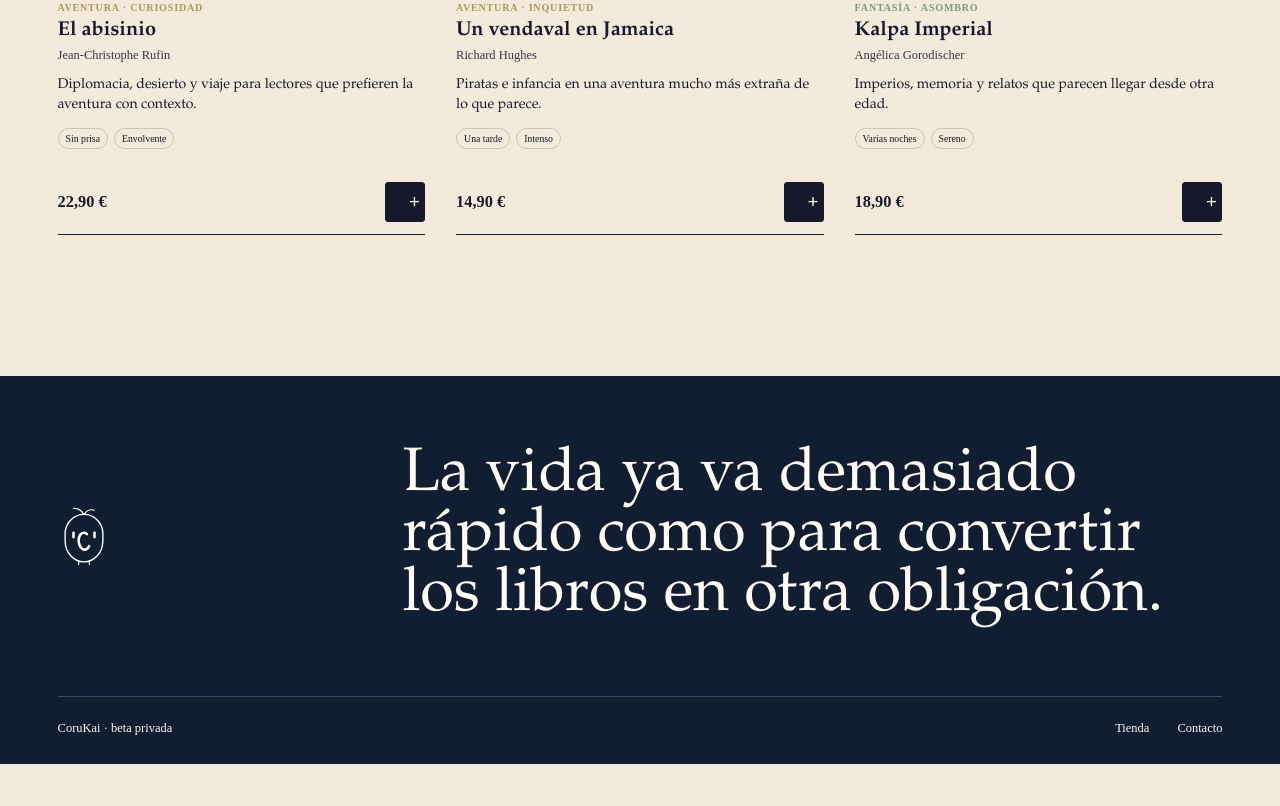
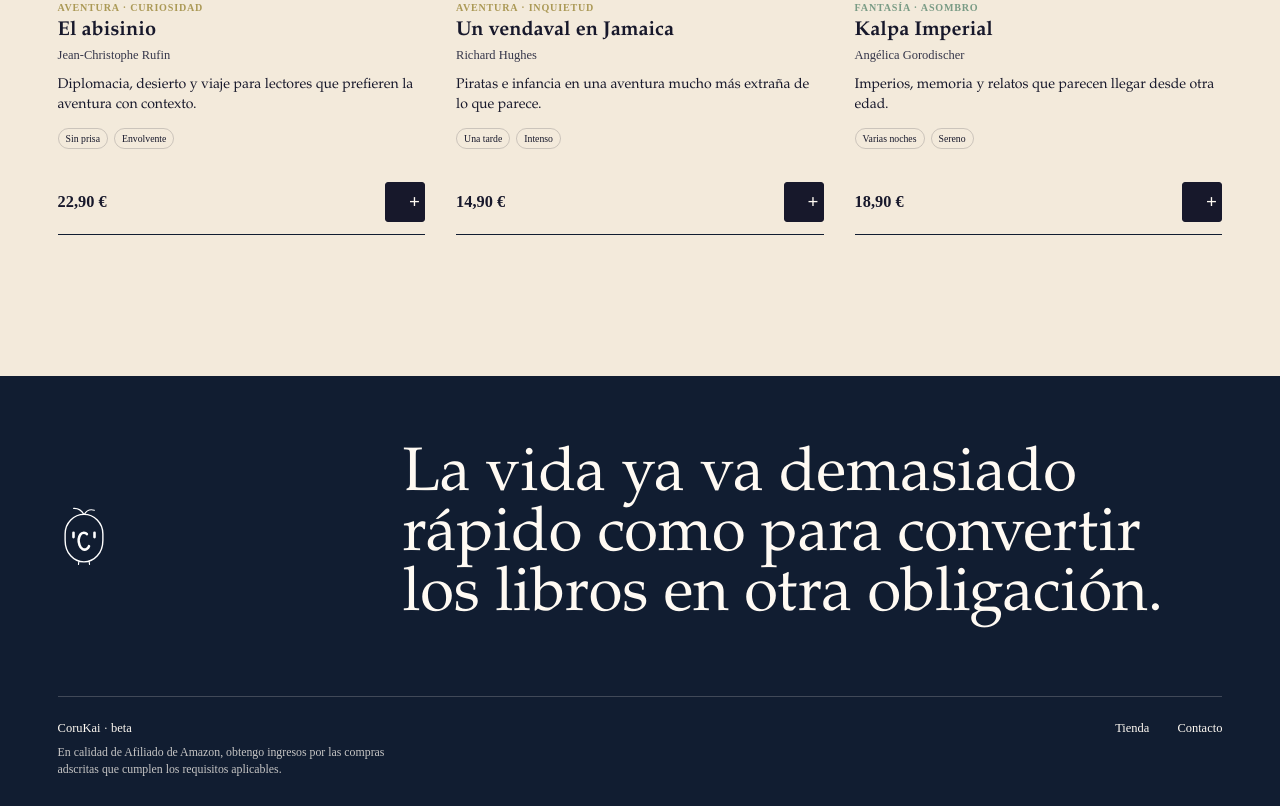
Before and after one commit to CorukaiLab/Corukai, a Next.js app: page /libros/rosa-tibet in a window 1280 px wide. Shown: the part 3242-4048 px from the top of the page. Before the commit the page ends 4006 px from the top, so only its background shows below. Built offline with nearby package versions, Linux system fonts and the light colour scheme; no server answers.

Commit message:
Prepare Amazon affiliate tracking and disclosure

```diff
--- a/src/app/globals.css
+++ b/src/app/globals.css
@@ -1324,6 +1324,29 @@ img {
   margin: 0;
 }
 
+.affiliate-disclosure {
+  max-width: 62ch;
+  margin-top: 0.45rem !important;
+  font-size: 0.74rem;
+  line-height: 1.45;
+  opacity: 0.76;
+}
+
+.affiliate-action {
+  display: inline-flex;
+  flex-direction: column;
+  align-items: flex-start;
+  gap: 0.35rem;
+}
+
+.affiliate-action small {
+  color: var(--muted);
+  font-size: 0.7rem;
+  font-weight: 700;
+  letter-spacing: 0.04em;
+  text-transform: uppercase;
+}
+
 .footer-meta nav {
   display: flex;
   gap: 28px;
--- a/src/app/libros/[slug]/page.tsx
+++ b/src/app/libros/[slug]/page.tsx
@@ -2,6 +2,7 @@ import type { Metadata } from "next";
 import Image from "next/image";
 import Link from "next/link";
 import { notFound } from "next/navigation";
+import { AffiliateLink } from "@/components/affiliate-link";
 import { AddToCartButton } from "@/components/cart/add-to-cart-button";
 import { ProductCard } from "@/components/product-card";
 import { formatPrice, getProduct, PRODUCTS } from "@/lib/catalog";
@@ -92,6 +93,17 @@ export default async function ProductPage({
             <span>{product.format} · precio beta</span>
           </div>
           <AddToCartButton slug={product.slug} />
+          {product.affiliateUrl && (
+            <AffiliateLink
+              className="button button--ink"
+              href={product.affiliateUrl}
+              slug={product.slug}
+              genre={product.genre}
+              placement="ficha"
+            >
+              Ver disponibilidad en Amazon <span aria-hidden="true">↗</span>
+            </AffiliateLink>
+          )}
           <p className="purchase-note">
             La cesta ya funciona. El cobro se activará al conectar la cuenta comercial de Stripe.
           </p>
--- /dev/null
+++ b/src/components/affiliate-link.tsx
@@ -0,0 +1,45 @@
+"use client";
+
+import { track } from "@vercel/analytics";
+import type { ReactNode } from "react";
+
+interface AffiliateLinkProps {
+  href: string;
+  slug: string;
+  genre: string;
+  placement: "ficha" | "catalogo" | "home" | "cesta";
+  className?: string;
+  children: ReactNode;
+}
+
+export function AffiliateLink({
+  href,
+  slug,
+  genre,
+  placement,
+  className,
+  children,
+}: AffiliateLinkProps) {
+  function handleClick() {
+    track("affiliate_click", {
+      product: slug,
+      genre,
+      placement,
+      merchant: "amazon-es",
+    });
+  }
+
+  return (
+    <span className="affiliate-action">
+      <a
+        className={className}
+        href={href}
+        rel="sponsored nofollow"
+        onClick={handleClick}
+      >
+        {children}
+      </a>
+      <small>Enlace pagado</small>
+    </span>
+  );
+}
--- a/src/components/site-footer.tsx
+++ b/src/components/site-footer.tsx
@@ -14,7 +14,13 @@ export function SiteFooter() {
         <p>La vida ya va demasiado rápido como para convertir los libros en otra obligación.</p>
       </div>
       <div className="footer-meta">
-        <p>CoruKai · beta privada</p>
+        <div>
+          <p>CoruKai · beta</p>
+          <p className="affiliate-disclosure">
+            En calidad de Afiliado de Amazon, obtengo ingresos por las compras
+            adscritas que cumplen los requisitos aplicables.
+          </p>
+        </div>
         <nav aria-label="Enlaces del pie">
           <Link href="/tienda">Tienda</Link>
           <a href="mailto:hola@corukai.com">Contacto</a>
--- a/src/lib/catalog.ts
+++ b/src/lib/catalog.ts
@@ -22,6 +22,7 @@ export type Product = {
   pages?: number;
   creativeSpark: string;
   isbn?: string;
+  affiliateUrl?: string;
 };
 
 export const PRODUCTS: Product[] = [
--- a/src/sanity/lib/queries.ts
+++ b/src/sanity/lib/queries.ts
@@ -17,6 +17,7 @@ export interface BookCardData {
   vibe?: string;
   shortDescription?: string;
   idealMoment?: string;
+  affiliateLink?: string;
 }
 
 export interface BookDetailData extends BookCardData {
@@ -70,7 +71,8 @@ const bookFields = groq`
   "primaryEmotion": primaryEmotion->title,
   vibe,
   shortDescription,
-  idealMoment
+  idealMoment,
+  affiliateLink
 `;
 
 export async function getFeaturedBooks() {
```
Also changed, not shown: 1 other file (tests, documents, lock files or other folders).
